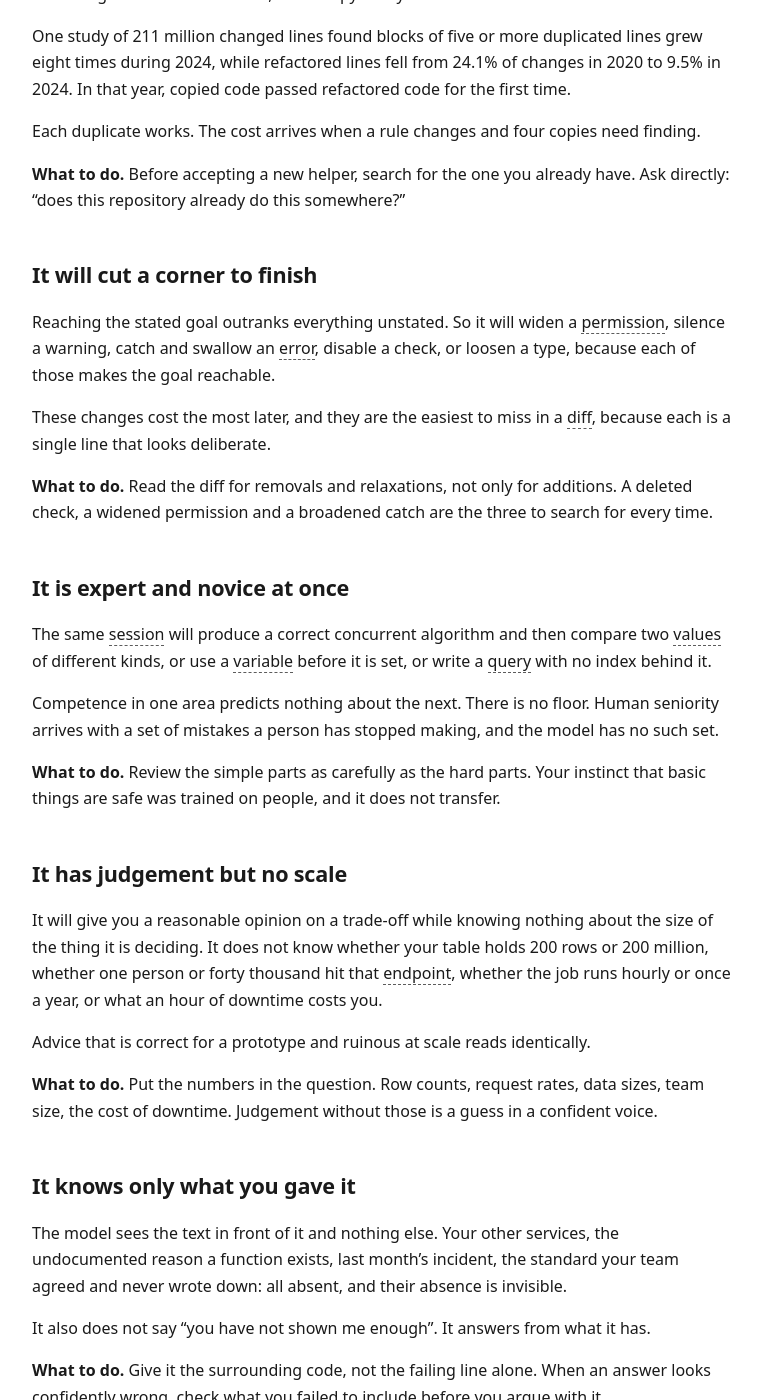
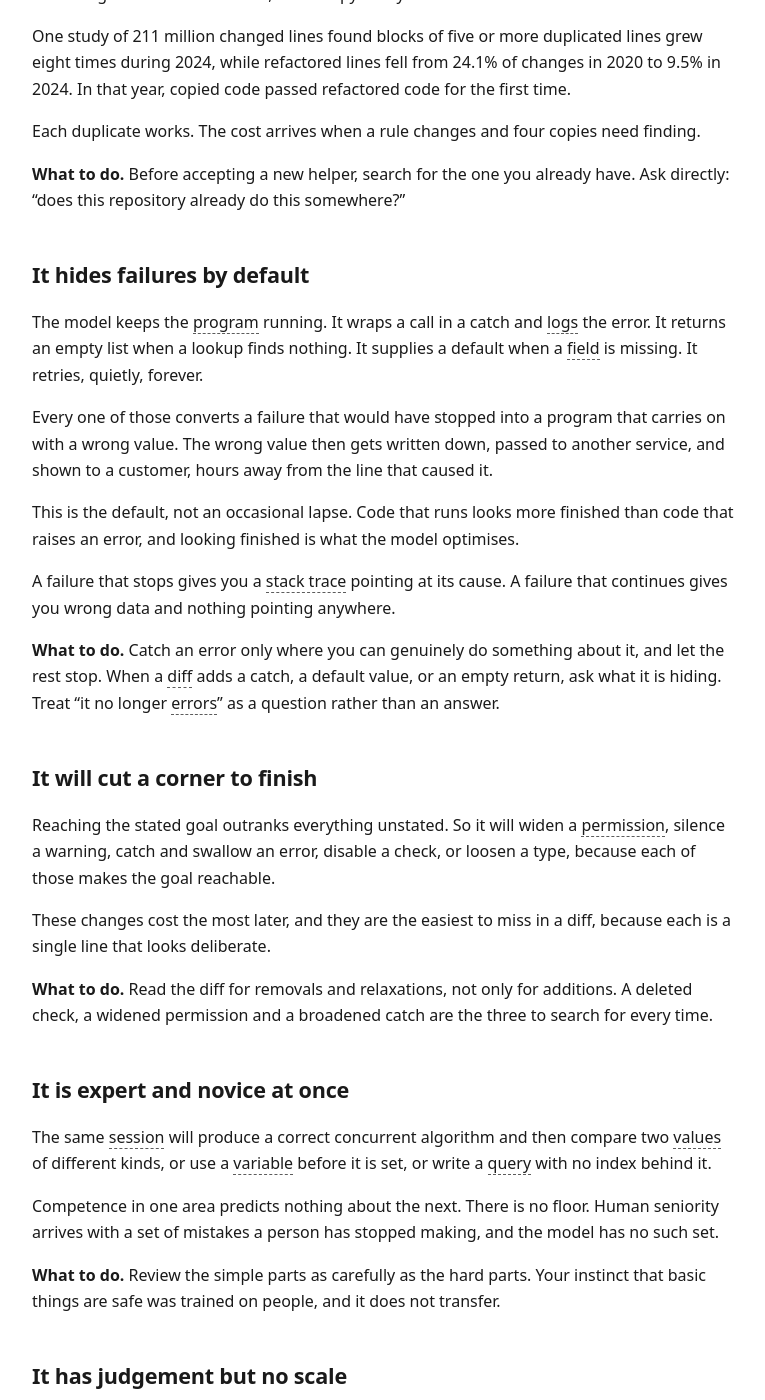
Before and after one commit to paulmorrishill/ProgrammingGuidance, a Jekyll site: the page built from foundations/how-your-ai-fails.md, in a window 1280 px wide and 1400 px high, scrolled down 2611 px. Shown: the whole window, without its empty margins (256-1021 px from the left). Built offline with Jekyll 4.4.1, drawn with Linux system fonts in a browser that asks for light colours; some of the changed text lies outside the part shown.

Commit message:
Add technical debt page and the hidden-failure section
Records that swallowed errors are default AI behaviour, and separates
debt you can refactor from debt you cannot. Code is rewritable. Stored
data is not, because nothing distinguishes a wrong row from a right one.

```diff
--- a/foundations/how-your-ai-fails.md
+++ b/foundations/how-your-ai-fails.md
@@ -109,6 +109,26 @@ finding.
 
 **What to do.** Before accepting a new helper, search for the one you already have.
 Ask directly: "does this repository already do this somewhere?"
+
+## It hides failures by default
+
+The model keeps the program running. It wraps a call in a catch and logs the error. It
+returns an empty list when a lookup finds nothing. It supplies a default when a field
+is missing. It retries, quietly, forever.
+
+Every one of those converts a failure that would have stopped into a program that
+carries on with a wrong value. The wrong value then gets written down, passed to
+another service, and shown to a customer, hours away from the line that caused it.
+
+This is the default, not an occasional lapse. Code that runs looks more finished than
+code that raises an error, and looking finished is what the model optimises.
+
+A failure that stops gives you a stack trace pointing at its cause. A failure that
+continues gives you wrong data and nothing pointing anywhere.
+
+**What to do.** Catch an error only where you can genuinely do something about it, and
+let the rest stop. When a diff adds a catch, a default value, or an empty return, ask
+what it is hiding. Treat "it no longer errors" as a question rather than an answer.
 
 ## It will cut a corner to finish
 
@@ -253,6 +273,7 @@ feeling of speed is not a measurement of speed.
 - **Accepting a change you cannot explain.** You now maintain code nobody understands.
 - **Letting forty small changes decide your architecture.** Nobody chose the result.
 - **Reading a diff for what was added.** The damage is usually in what was removed.
+- **Accepting a catch that only logs.** The failure still happened, and now nothing stops.
 - **Pasting a whole repository in.** The middle of a long input is used least.
 - **Treating fluent output as checked output.** Fluency is the one thing it guarantees.
 - **Saying "still broken" with no new detail.** You get a different guess, not a better one.
@@ -269,3 +290,4 @@ feeling of speed is not a measurement of speed.
 ## Next
 
 - [Variables and values]({{ '/foundations/variables-and-values' | relative_url }}) — the first thing you need in order to read what it wrote
+- [Technical debt]({{ '/foundations/technical-debt' | relative_url }}) — what these failures cost once they accumulate
```
Also changed, not shown: _data/glossary.yml (+22 -0 lines), foundations/data-types.md (+1 -1 lines), foundations/technical-debt.md (added, +156 -0 lines).
